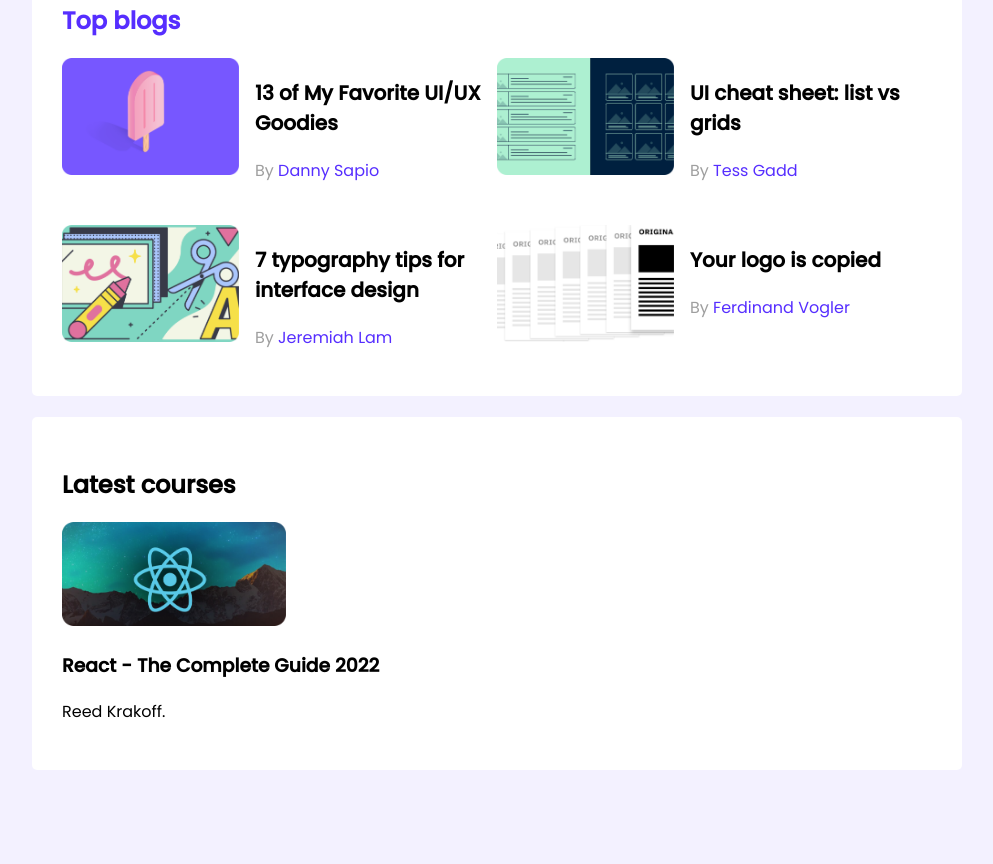
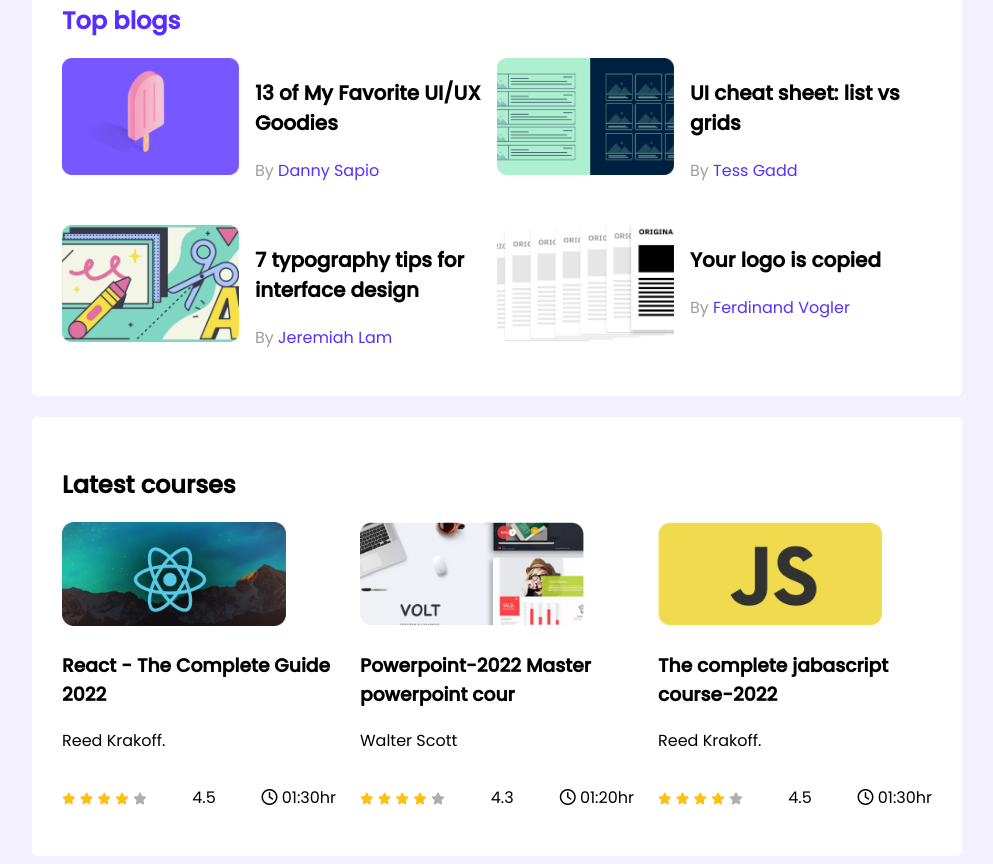
Before and after one commit to Emranhossainshuvo/leader-board-css3, a plain HTML site: page index.html in a window 1280 px wide. Shown: the part 328-1192 px from the top of the page, without its empty margins (143-1136 px from the left). Before the commit the page ends 1106 px from the top, so only its background shows below. Drawn offline with Linux system fonts and the light colour scheme.

Commit message:
not complete yet

```diff
--- a/index.html
+++ b/index.html
@@ -113,9 +113,75 @@
               <div class="course-banner">
                 <img src="images/courses/course-1.png" alt="">
               </div>
-              <div class="course-info">
+              <div class="course-detail">
                 <h3 class="course-title">React - The Complete Guide 2022</h3>
                 <p class="course-author">Reed Krakoff.</p>
+                <div class="course-info">
+                  <div>
+                    <i class="fa-solid fa-star filled"></i>
+                    <i class="fa-solid fa-star filled"></i>
+                    <i class="fa-solid fa-star filled"></i>
+                    <i class="fa-solid fa-star filled"></i>
+                    <i class="fa-solid fa-star empty"></i>
+
+                  </div>
+                  <span><p>4.5</p></span>
+
+                  <div class="duration">
+                    <i class="fa-regular fa-clock"></i>
+                    01:30hr
+                  </div>
+                </div>
+              </div>
+            </div>
+            <div class="course">
+              <div class="course-banner">
+                <img src="images/courses/course-2.png" alt="">
+              </div>
+              <div class="course-detail">
+                <h3 class="course-title">Powerpoint-2022 Master powerpoint cour</h3>
+                <p class="course-author">Walter Scott</p>
+                <div class="course-info">
+                  <div>
+                    <i class="fa-solid fa-star filled"></i>
+                    <i class="fa-solid fa-star filled"></i>
+                    <i class="fa-solid fa-star filled"></i>
+                    <i class="fa-solid fa-star filled"></i>
+                    <i class="fa-solid fa-star empty"></i>
+
+                  </div>
+                  <span><p>4.3</p></span>
+
+                  <div class="duration">
+                    <i class="fa-regular fa-clock"></i>
+                    01:20hr
+                  </div>
+                </div>
+              </div>
+            </div>
+            <div class="course">
+              <div class="course-banner">
+                <img src="images/courses/course-3.png" alt="">
+              </div>
+              <div class="course-detail">
+                <h3 class="course-title">The complete jabascript course-2022</h3>
+                <p class="course-author">Reed Krakoff.</p>
+                <div class="course-info">
+                  <div>
+                    <i class="fa-solid fa-star filled"></i>
+                    <i class="fa-solid fa-star filled"></i>
+                    <i class="fa-solid fa-star filled"></i>
+                    <i class="fa-solid fa-star filled"></i>
+                    <i class="fa-solid fa-star empty"></i>
+
+                  </div>
+                  <span><p>4.5</p></span>
+
+                  <div class="duration">
+                    <i class="fa-regular fa-clock"></i>
+                    01:30hr
+                  </div>
+                </div>
               </div>
             </div>
           </div>
--- a/styles/styles.css
+++ b/styles/styles.css
@@ -77,8 +77,55 @@
     font-size: 16px;
     color: #562EFF;
 }
+.courses{
+    display: grid;
+    grid-template-columns: repeat(3, 1fr);
+    grid-column-gap: 24px;
+}
 
 .course .course-banner img{
     width: 224px;
     height: 104px;
 }
+.course-info{
+    display: flex;
+    align-items: center;
+    justify-content: space-between;
+}
+.fa-star.filled{
+    color: #FFC014;
+}
+.fa-star.empty{
+    color: #AEAEAE;
+}
+.fa-star{
+    font-size: 12px;
+}
+@media only screen and (max-width:688px) {
+    .container{
+        width: 100%;
+    }
+    .players, .blogs, .courses{
+        grid-template-columns: repeat(1, 1fr);
+
+    }
+    .player, .blog{
+        flex-direction: column;
+    }
+
+
+}
+@media only screen and (min-width:689px) and (max-width:992px){
+    .container{
+        width: 100%;
+    }
+    .players, .courses{
+        grid-template-columns: repeat(2, 1fr);
+    }
+    .blogs{
+        grid-template-columns: repeat(1, 1fr);
+
+    }
+
+
+}
```
